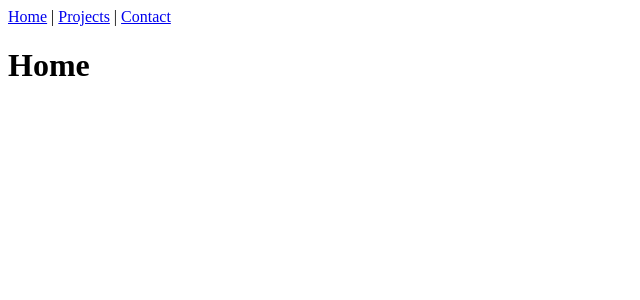
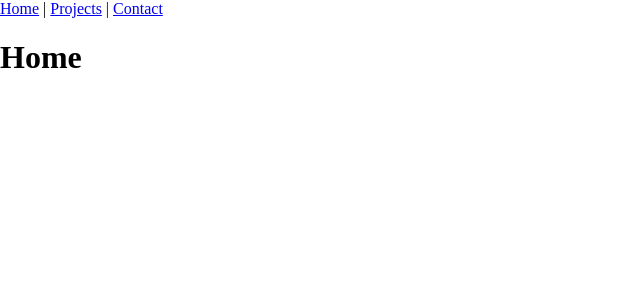
Before and after one commit to annabala/my-app, a Vue app: page / in a window 1280 px wide. Shown: the top 300 px of the page, without its empty margins (0-640 px from the left). Built offline with nearby package versions, Linux system fonts and the light colour scheme.

Commit message:
added basic styles to new file

```diff
--- a/src/styles/basics/_base.scss
+++ b/src/styles/basics/_base.scss
@@ -0,0 +1,16 @@
+@font-face {
+    font-family: "Muli";
+    src: url("/assets/fonts/Muli-Regular.ttf") format("ttf");
+}
+body {
+    font-family: "Muli";
+    height: 100vh;
+    width: 100%;
+    margin: 0 auto;
+    padding: 0;
+    box-sizing: border-box;
+    overflow: hidden;
+}
+#app {
+    height: 100%;
+}
```
